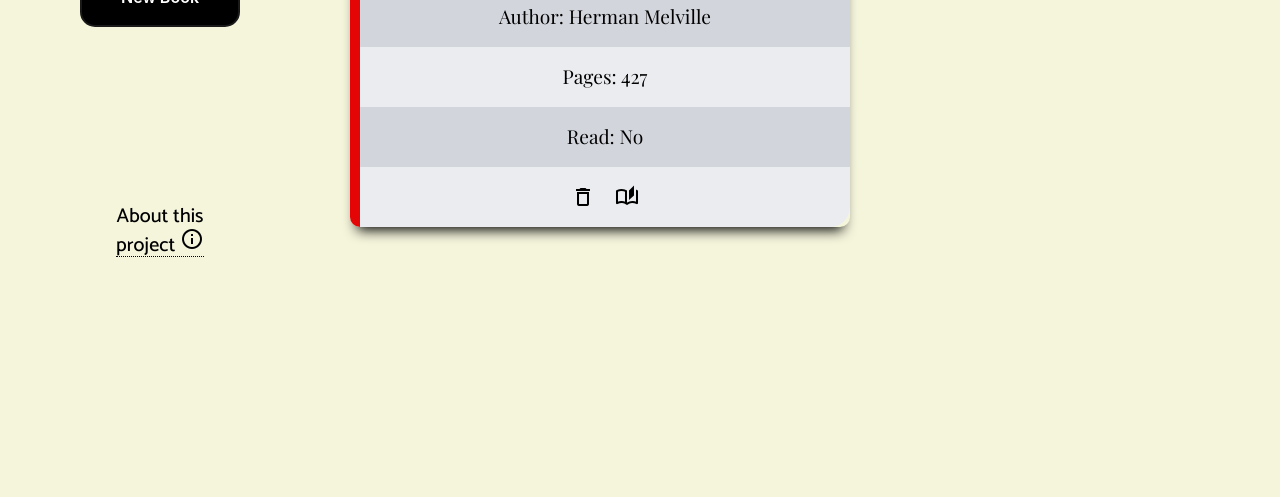
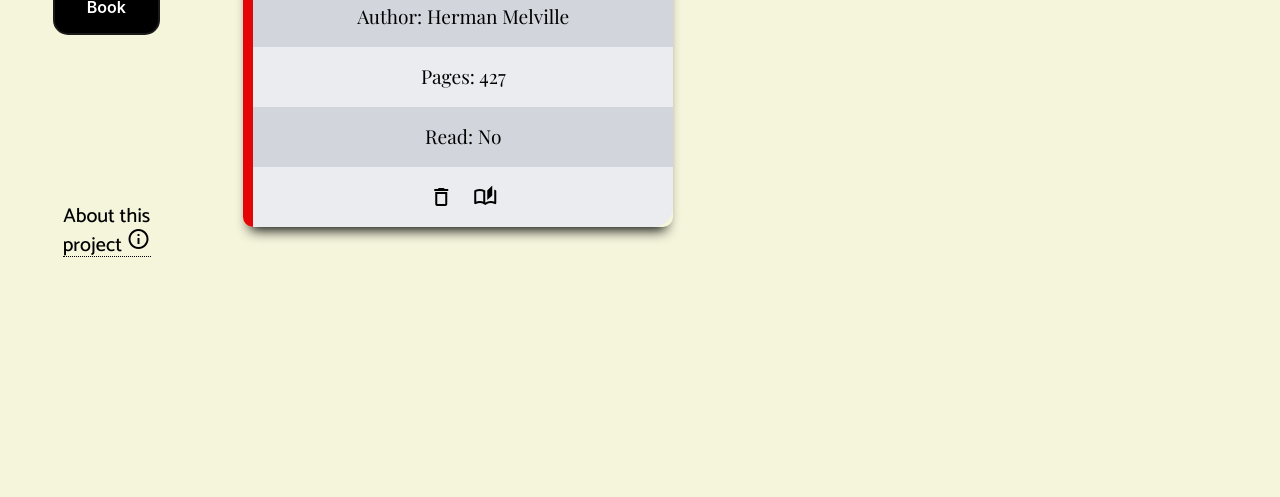
Before and after one commit to aaronkg1/book-library, a plain HTML site: page index.html in a window 1280 px wide. Shown: the part 303-800 px from the top of the page. Drawn offline with nearby package versions, Linux system fonts and the light colour scheme; a web font is replaced by a local one.

Commit message:
book sizing

```diff
--- a/styles.css
+++ b/styles.css
@@ -51,7 +51,7 @@ font-family: 'Catamaran', sans-serif;
 
 .container {
     display: grid;
-    grid-template-columns: 1fr 3fr;
+    grid-template-columns: 1fr 5fr;
     grid-template-rows: 2fr 2fr 2fr 2fr;
     height: 100vh;
     width: 100vw;
@@ -91,7 +91,7 @@ z-index:1
     background-color: beige;
     padding: 30px;
     display: grid;
-    grid-template-columns: repeat(auto-fit, minmax(500px, 500px));
+    grid-template-columns: repeat(auto-fit, minmax(300px, 430px));
     grid-auto-rows: minmax(250px, 300px);
     gap: 30px;
     overflow: scroll;
```
Also changed, not shown: library.js (line endings or trailing spaces).
